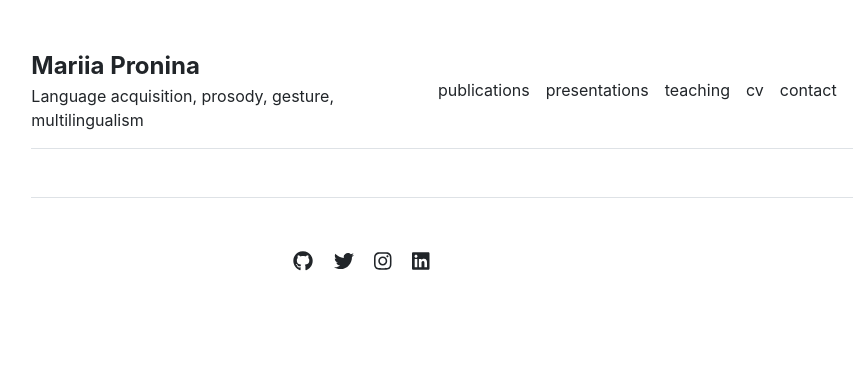
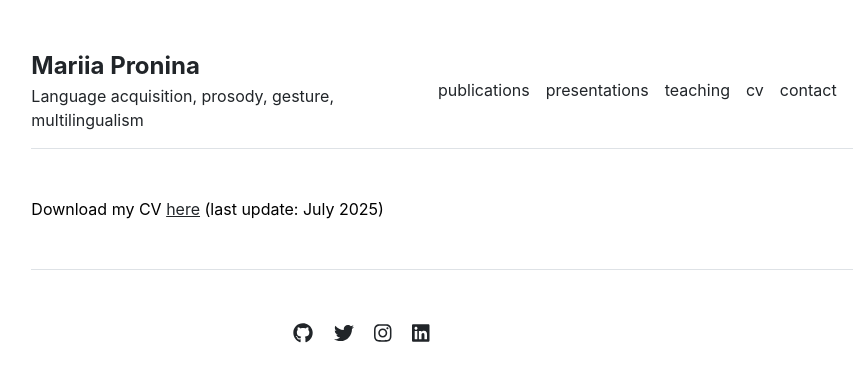
Before and after one commit to mariia-pronina/mariia-pronina.github.io, a Jekyll site: the page built from cv.md, in a window 1280 px wide. Shown: the top 382 px of the page, without its empty margins (198-1066 px from the left). Built offline with Jekyll 4.4.1, drawn with Linux system fonts in a browser that asks for light colours.

Commit message:
Update cv.md

```diff
--- a/cv.md
+++ b/cv.md
@@ -2,3 +2,4 @@
 layout: cv
 title: "CV"
 ---
+Download my CV [here](https://github.com/user-attachments/files/22127152/Mariia.Pronina.CV.pdf) (last update: July 2025)
```
